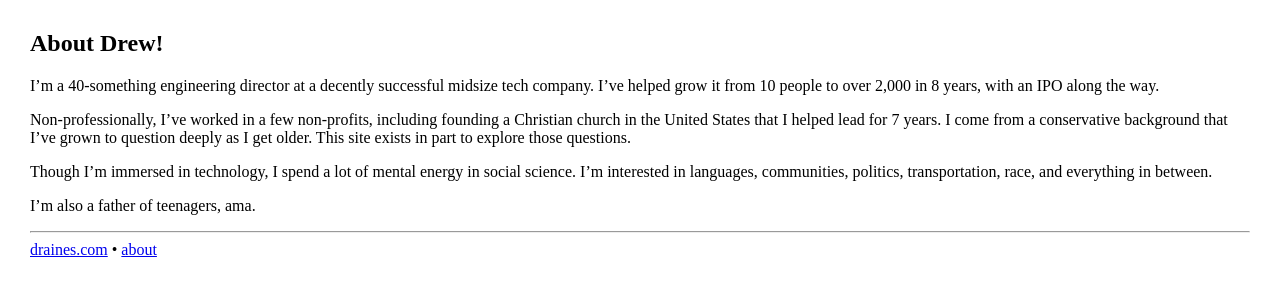
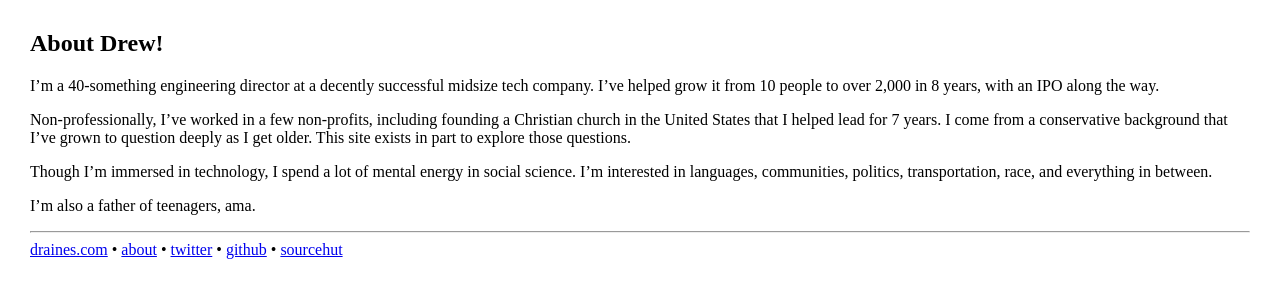
Before and after one commit to drewr/drewr.github.io, a Jekyll site: the page built from about.md, in a window 1280 px wide. Shown: the top 300 px of the page. Built offline with Jekyll 4.4.1, drawn with Linux system fonts in a browser that asks for light colours.

Commit message:
Add links to other places

```diff
--- a/_includes/footer.html
+++ b/_includes/footer.html
@@ -1,4 +1,7 @@
 <!-- footer -->
 <hr />
 <a href="/">draines.com</a> •
-<a href="/about">about</a>
+<a href="/about">about</a> •
+<a href="https://twitter.com/drewr">twitter</a> •
+<a href="https://github.com/drewr">github</a> •
+<a href="https://git.sr.ht/~drewr">sourcehut</a>
```
